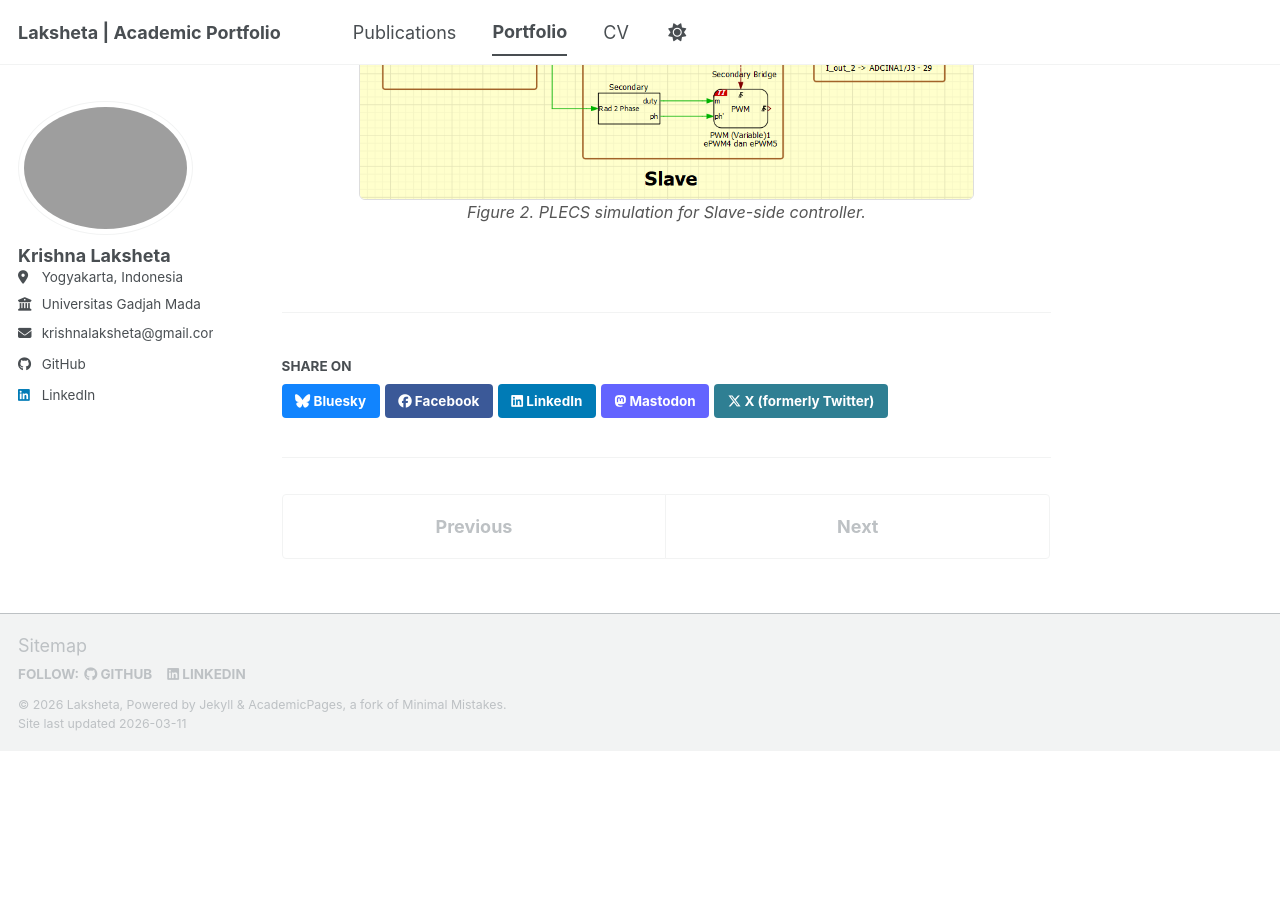
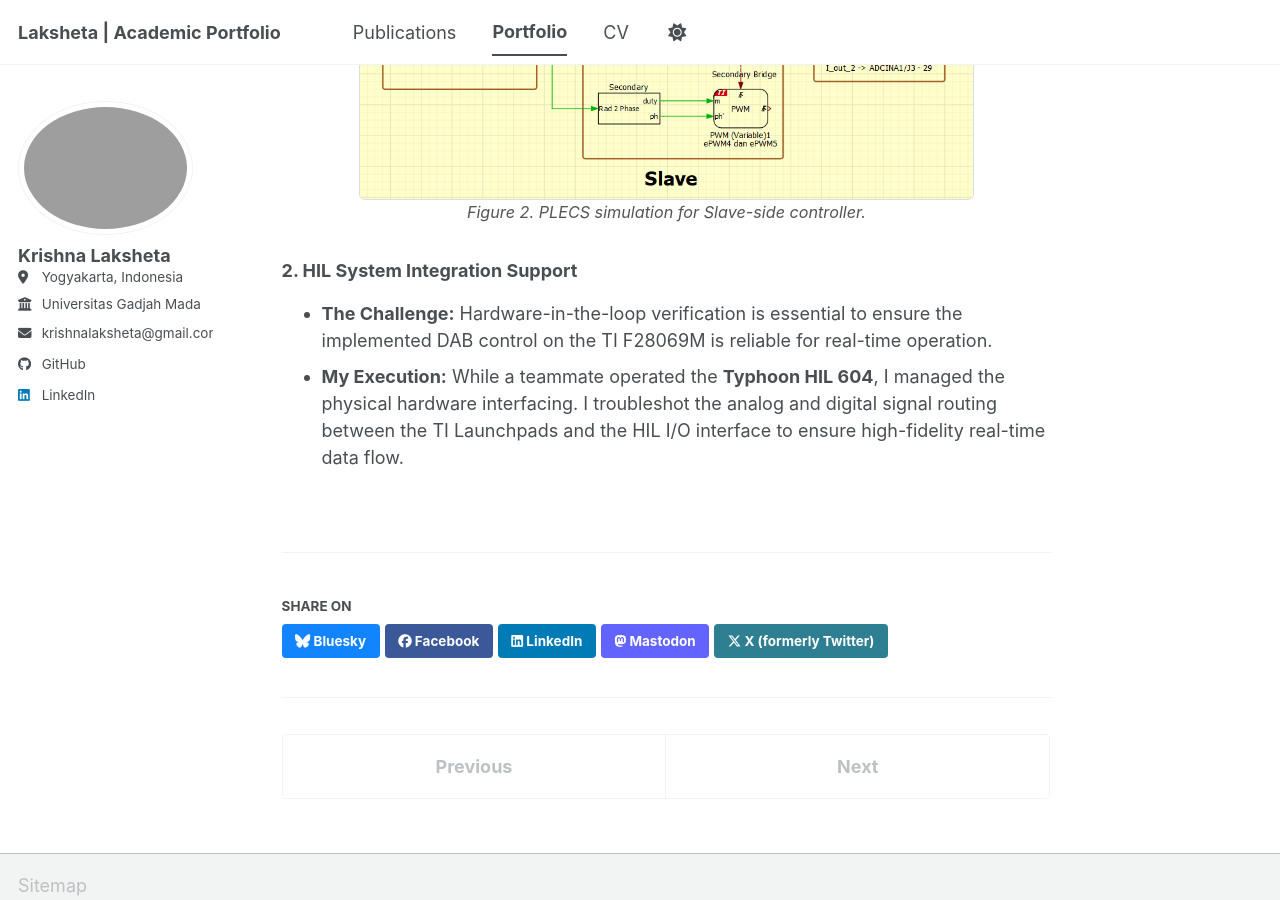
Before and after one commit to laksheta/laksheta.github.io, a Jekyll site: the page built from _portfolio/portfolio-1.md, in a window 1280 px wide and 900 px high, scrolled down 1369 px. Built offline with Jekyll 4.4.1, drawn with Linux system fonts in a browser that asks for light colours; a script bundle is joined from its source files by our own code; library files that are not in the unit come from our copies; before the commit the page ends 2120 px from its top, so only the background shows below that.

Commit message:
port-1: add draft for 2nd section

```diff
--- a/_portfolio/portfolio-1.md
+++ b/_portfolio/portfolio-1.md
@@ -24,3 +24,7 @@ This project was part of a joint research collaboration between **Universitas Ga
   <img src="/images/portofolio/1/1_2.png" alt="Slave Side Implementation" style="max-width: 80%; border-radius: 6px; border: 1px solid #ddd;">
   <p style="font-size: 0.9em; color: #555;"><i>Figure 2. PLECS simulation for Slave-side controller.</i></p>
 </div>
+
+### 2. HIL System Integration Support
+* **The Challenge:** Hardware-in-the-loop verification is essential to ensure the implemented DAB control on the TI F28069M is reliable for real-time operation.
+* **My Execution:** While a teammate operated the **Typhoon HIL 604**, I managed the physical hardware interfacing. I troubleshot the analog and digital signal routing between the TI Launchpads and the HIL I/O interface to ensure high-fidelity real-time data flow.
```
